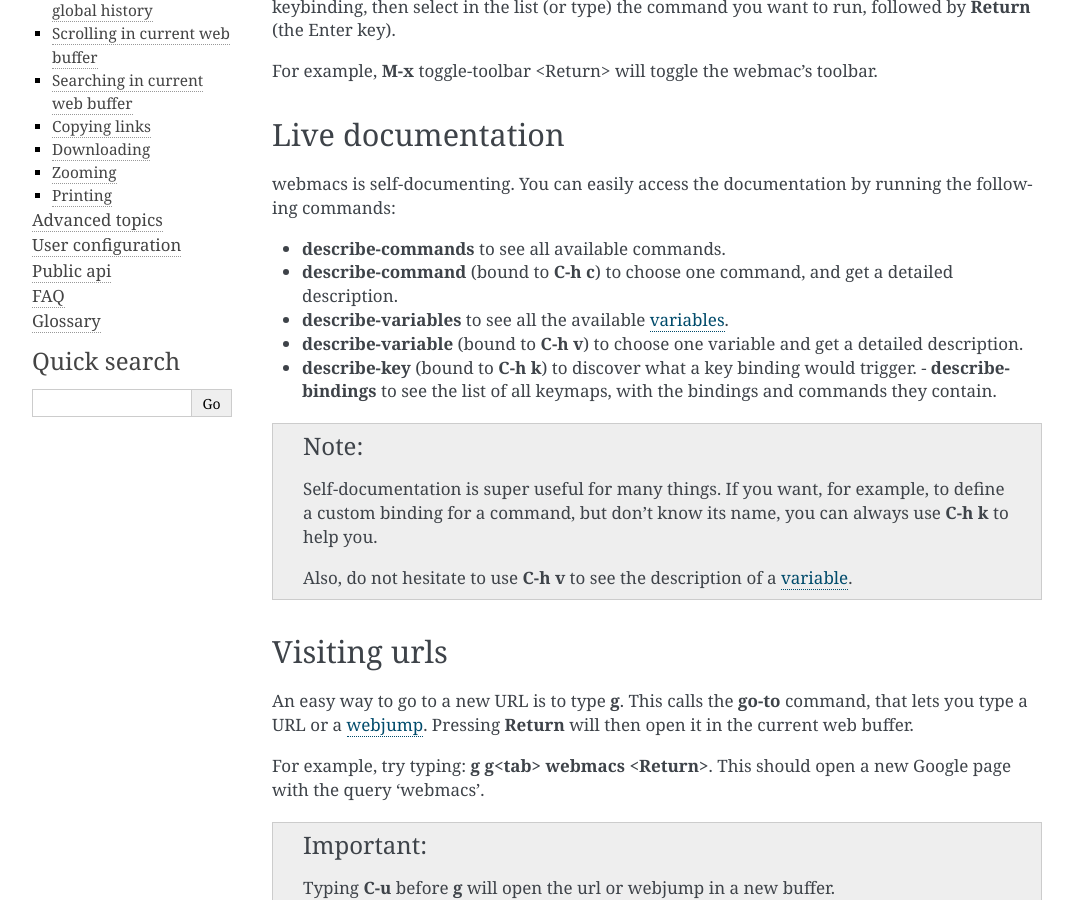
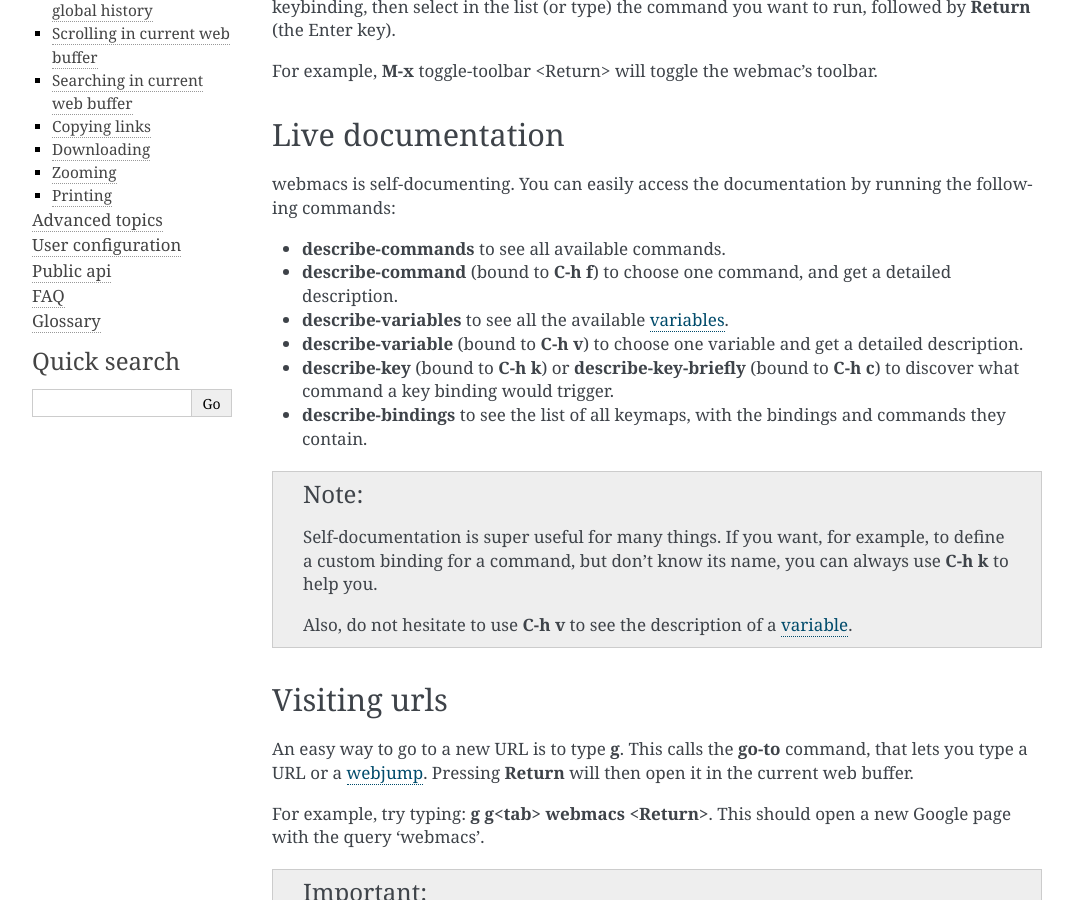
Before and after one commit to parkouss/webmacs, a Sphinx documentation site: the page built from docs/basic_usage.rst, in a window 1280 px wide and 900 px high, scrolled down 521 px. Shown: the whole window, without its empty margins (93-1166 px from the left). Built offline with Sphinx 7.4.7, drawn with Linux system fonts in a browser that asks for light colours; pages that are not in the unit, such as notebooks, are missing from menus.

Commit message:
Add describe-key-briefly command, and align help keybinds more closely with emacs
This introduces describe-key-briefly and binds it to C-h c, which only prints
the name of the bound command to the minibuffer.

C-h c was previously bound to describe-command, but we bind it to C-h f
instead, as this closer aligns with the keybinds of emacs and conkeror.

```diff
--- a/docs/basic_usage.rst
+++ b/docs/basic_usage.rst
@@ -38,14 +38,14 @@ webmacs is self-documenting. You can easily access the documentation by running
 the following commands:
 
 - :cmd:`describe-commands` to see all available commands.
-- :cmd:`describe-command` (bound to :key:`C-h c`) to choose one command, and get
+- :cmd:`describe-command` (bound to :key:`C-h f`) to choose one command, and get
   a detailed description.
 - :cmd:`describe-variables` to see all the available :term:`variables`.
 - :cmd:`describe-variable` (bound to :key:`C-h v`) to choose one variable and
   get a detailed description.
-- :cmd:`describe-key` (bound to :key:`C-h k`) to discover what a key binding
-  would trigger.
-  - :cmd:`describe-bindings` to see the list of all keymaps, with the bindings
+- :cmd:`describe-key` (bound to :key:`C-h k`) or :cmd:`describe-key-briefly` (bound to :key:`C-h c`)
+  to discover what command a key binding would trigger.
+- :cmd:`describe-bindings` to see the list of all keymaps, with the bindings
   and commands they contain.
 
 
```
Also changed, not shown: CHANGELOG.md (+8 -0 lines), 2 other files.
